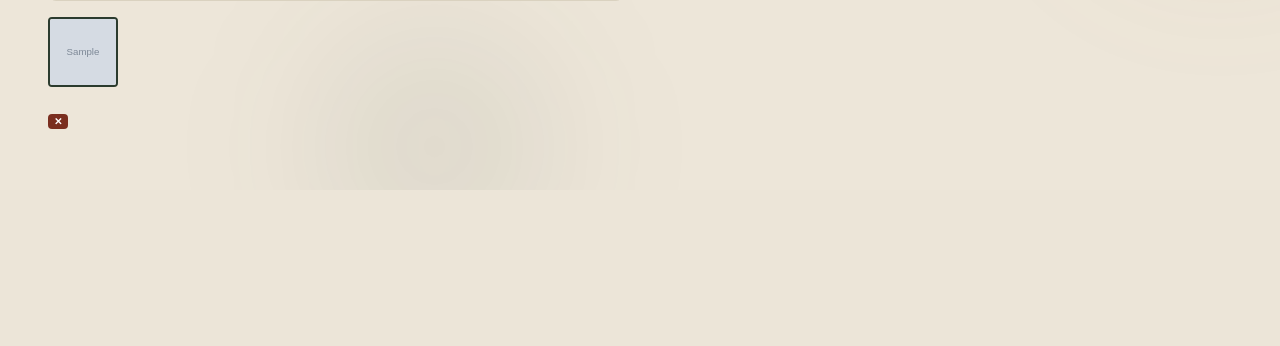
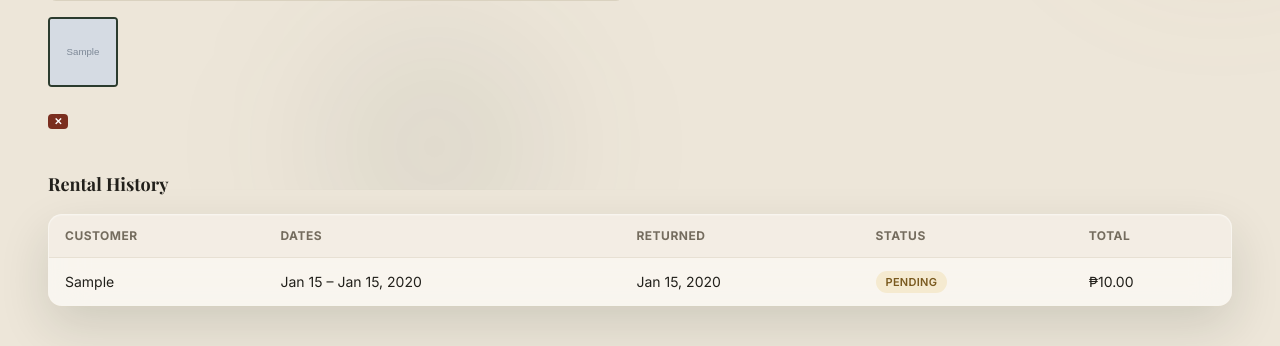
Before and after one commit to Iyan-21/klickcebuProjectproposal, a Django app: page /rentals/equipment/1/ in a window 1280 px wide. Shown: the part 610-956 px from the top of the page. Before the commit the page ends 739 px from the top, so only its background shows below. Run offline with Django 5.2, Linux system fonts and the light colour scheme; a user stored in the database is signed in; tables that the repository leaves empty hold one stand-in row (values such as "Sample post"); grey boxes marked "Sample" are stand-in pictures.

Commit message:
update on history of equipment_detail.html

```diff
--- a/rentals/forms.py
+++ b/rentals/forms.py
@@ -1,3 +1,4 @@
+# rentals/forms.py
 from decimal import Decimal
 
 from django import forms
@@ -74,12 +75,13 @@ class BookingForm(forms.ModelForm):
         model = Booking
         # total_cost and down_payment_amount are intentionally excluded — both are
         # always derived from equipment/addon daily_rate x number of rental days.
-        fields = ['equipment', 'start_date', 'end_date', 'addons', 'contact_facebook',
+        fields = ['equipment', 'start_date', 'end_date', 'return_date', 'addons', 'contact_facebook',
                    'pickup_method', 'payment_method', 'status']
         widgets = {
             'equipment': forms.Select(attrs=WIDGET_ATTRS),
             'start_date': forms.DateInput(attrs={**WIDGET_ATTRS, 'type': 'date'}),
             'end_date': forms.DateInput(attrs={**WIDGET_ATTRS, 'type': 'date'}),
+            'return_date': forms.DateInput(attrs={**WIDGET_ATTRS, 'type': 'date'}),
             'contact_facebook': forms.TextInput(attrs={**WIDGET_ATTRS, 'placeholder': 'facebook.com/yourprofile'}),
             'pickup_method': forms.Select(attrs=WIDGET_ATTRS),
             'payment_method': forms.RadioSelect,
--- a/rentals/templates/rentals/equipment_detail.html
+++ b/rentals/templates/rentals/equipment_detail.html
@@ -1,3 +1,4 @@
+<!-- rentals/templates/rentals/equipment_detail.html -->
 {% extends 'app_base.html' %}
 {% block title %}{{ item.name }} - KlickCebu{% endblock %}
 {% block content %}
@@ -59,5 +60,33 @@
             {% endif %}
         </div>
     </div>
+
+    {% if booking_history is not None %}
+    <h2 class="dash-title dash-subtitle">Rental History</h2>
+    {% if booking_history %}
+    <table class="dash-table">
+        <thead><tr><th>Customer</th><th>Dates</th><th>Returned</th><th>Status</th><th>Total</th></tr></thead>
+        <tbody>
+            {% for b in booking_history %}
+            <tr>
+                <td>{{ b.customer.first_name|default:b.customer.email }}</td>
+                <td>{{ b.start_date|date:"M d" }} – {{ b.end_date|date:"M d, Y" }}</td>
+                <td>{{ b.return_date|date:"M d, Y"|default:"—" }}</td>
+                <td>
+                    <span class="badge-kc
+                        {% if b.status == 'confirmed' or b.status == 'completed' %}green
+                        {% elif b.status == 'pending' %}yellow
+                        {% elif b.status == 'cancelled' %}red
+                        {% else %}blue{% endif %}">{{ b.get_status_display }}</span>
+                </td>
+                <td>₱{{ b.total_cost }}</td>
+            </tr>
+            {% endfor %}
+        </tbody>
+    </table>
+    {% else %}
+    <div class="empty-state">No bookings for this item yet.</div>
+    {% endif %}
+    {% endif %}
 </div>
 {% endblock %}
--- a/rentals/views.py
+++ b/rentals/views.py
@@ -1,3 +1,4 @@
+# rentals/views.py
 import json
 
 from django.shortcuts import render, redirect, get_object_or_404
@@ -86,7 +87,10 @@ def equipment_list(request):
 
 def equipment_detail(request, pk):
     item = get_object_or_404(Equipment.objects.prefetch_related('images', 'categories'), pk=pk)
-    return render(request, 'rentals/equipment_detail.html', {'item': item})
+    context = {'item': item}
+    if is_admin(request.user):
+        context['booking_history'] = item.bookings.select_related('customer').order_by('-created_at')[:20]
+    return render(request, 'rentals/equipment_detail.html', context)
 
 
 @login_required
```
